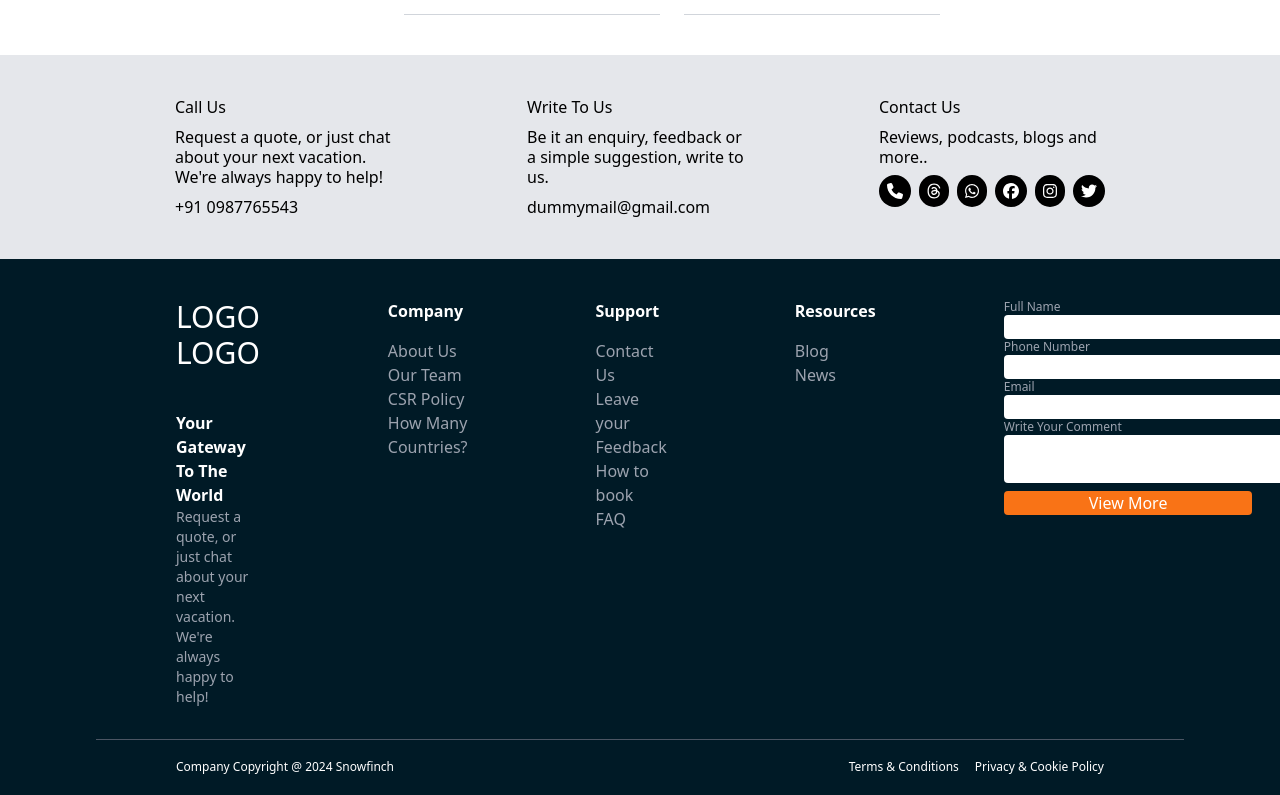
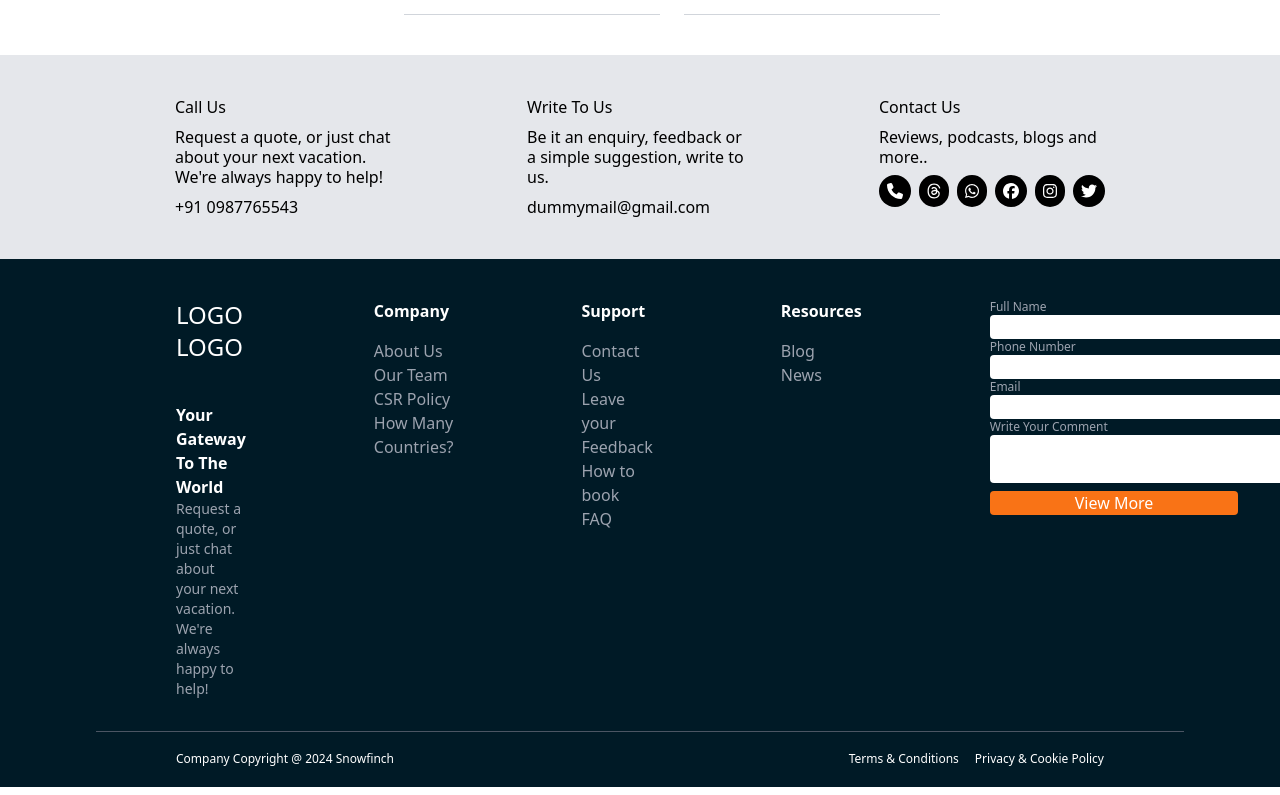
Before and after one commit to shxblx/snowFinch_task, a React (Vite) app: page / in a window 1280 px wide. Shown: the part 3229-4024 px from the top of the page. Built offline with nearby package versions, Linux system fonts and the light colour scheme.

Commit message:
feat touchUp

```diff
--- a/src/Components/SeventhSection.jsx
+++ b/src/Components/SeventhSection.jsx
@@ -6,7 +6,7 @@ const SeventhSection = () => {
       <div className="bg-[#001A26]">
         <div className="flex pt-10 space-x-32 px-44">
           <div className="">
-            <p className="text-white text-3xl">LOGO LOGO</p>
+            <p className="text-white text-2xl">LOGO LOGO</p>
             <p className="text-white font-semibold text-md mt-10">
               Your Gateway To The World
             </p>
```
